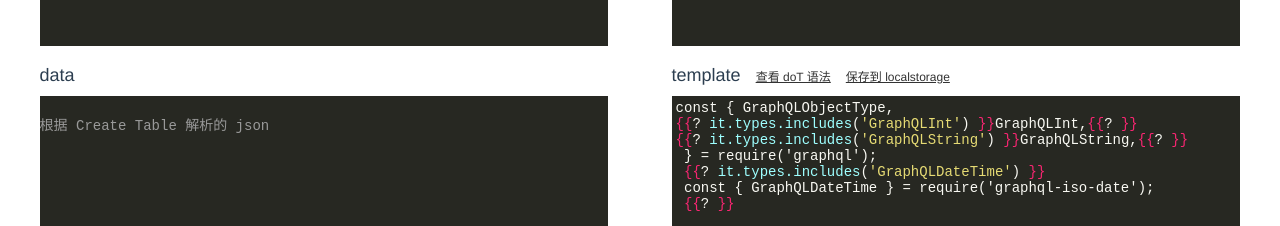
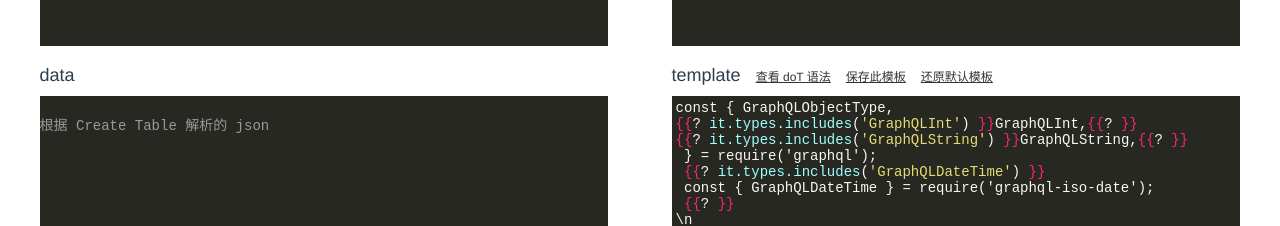
Before and after one commit to KenyeeC/sql2schema, a Vue app: page / in a window 1280 px wide. Shown: the part 496-722 px from the top of the page. Built offline with nearby package versions, Linux system fonts and the light colour scheme.

Commit message:
feat: add del

```diff
--- a/src/assets/schemaTpl.js
+++ b/src/assets/schemaTpl.js
@@ -5,7 +5,7 @@ export default `const { GraphQLObjectType,
  {{? it.types.includes('GraphQLDateTime') }}
  const { GraphQLDateTime } = require('graphql-iso-date');
  {{? }}
-
+\\n
 const {{= it.upperName}} = new GraphQLObjectType({
   description: '{{= it.upperName}}',
   name: '{{= it.upperName}}',
--- a/src/page/SchemaArea.vue
+++ b/src/page/SchemaArea.vue
@@ -26,7 +26,10 @@ export default {
       try {
         if (this.parseData) {
           const tmplFn = doT.template(this.tmpl);
-          this.editor.setValue(tmplFn(this.parseData));
+          const data = tmplFn(this.parseData)
+          this.editor.setValue(data.replace(/\\n/g, `
+
+`));
         }
       } catch (e) {
         this.placeholder = this.parseData
--- a/src/page/TemplateArea.vue
+++ b/src/page/TemplateArea.vue
@@ -2,7 +2,8 @@
   <div class="area">
     <p>template&nbsp;&nbsp;
       <a href="http://olado.github.io/doT/" target="blank">查看 doT 语法</a>&nbsp;&nbsp;
-      <a href="javascript:void(0)" @click="this.toLocal">保存到 localstorage</a>
+      <a href="javascript:void(0)" @click="this.toLocal">保存此模板</a>&nbsp;&nbsp;
+      <a href="javascript:void(0)" @click="this.delLocal">还原默认模板</a>
     </p>
     <textarea id="tmpl"/>
   </div>
@@ -12,13 +13,13 @@
 import schemaTpl from "../assets/schemaTpl.js";
 import CodeMirror from "codemirror/lib/codemirror";
 import "codemirror/mode/handlebars/handlebars";
-import localstorage from "../tools/localStorage"
+import localstorage from "../tools/localStorage";
 export default {
   data() {
     return {
       editor: null,
       tmpl: schemaTpl,
-      storeKey: 'tmpl'
+      storeKey: "tmpl"
     };
   },
   methods: {
@@ -28,9 +29,9 @@ export default {
         theme: "monokai",
         extraKeys: { Ctrl: "autocomplete" }
       });
-      const storeTmpl = localstorage.get(this.storeKey)
-      const tmpl = storeTmpl || schemaTpl
-      this.editor.setValue(tmpl)
+      const storeTmpl = localstorage.get(this.storeKey);
+      const tmpl = storeTmpl || schemaTpl;
+      this.editor.setValue(tmpl);
       this.setTemplate(tmpl);
       this.editor.on("change", editor => {
         this.setTemplate(editor.getValue());
@@ -39,9 +40,16 @@ export default {
     setTemplate(tmpl) {
       this.$parent.setTemplate(tmpl);
     },
-    toLocal(){
-      this.$parent.setTips('Done!')
-      localstorage.set(this.storeKey, this.editor.getValue())
+    toLocal() {
+      localstorage.set(this.storeKey, this.editor.getValue());
+      this.$parent.setTips("Done!");
+    },
+    delLocal() {
+      const confirm = window.confirm("确定还原?");
+      if (!confirm) return;
+      localstorage.del(this.storeKey);
+      this.editor.setValue(schemaTpl)
+      this.$parent.setTips("Done!");
     }
   },
   mounted() {
--- a/src/tools/localStorage.js
+++ b/src/tools/localStorage.js
@@ -15,5 +15,8 @@ export default {
       data = value;
     }
     window.localStorage.setItem(key, data);
+  },
+  del(key) {
+    window.localStorage.removeItem(key);
   }
 };
```
